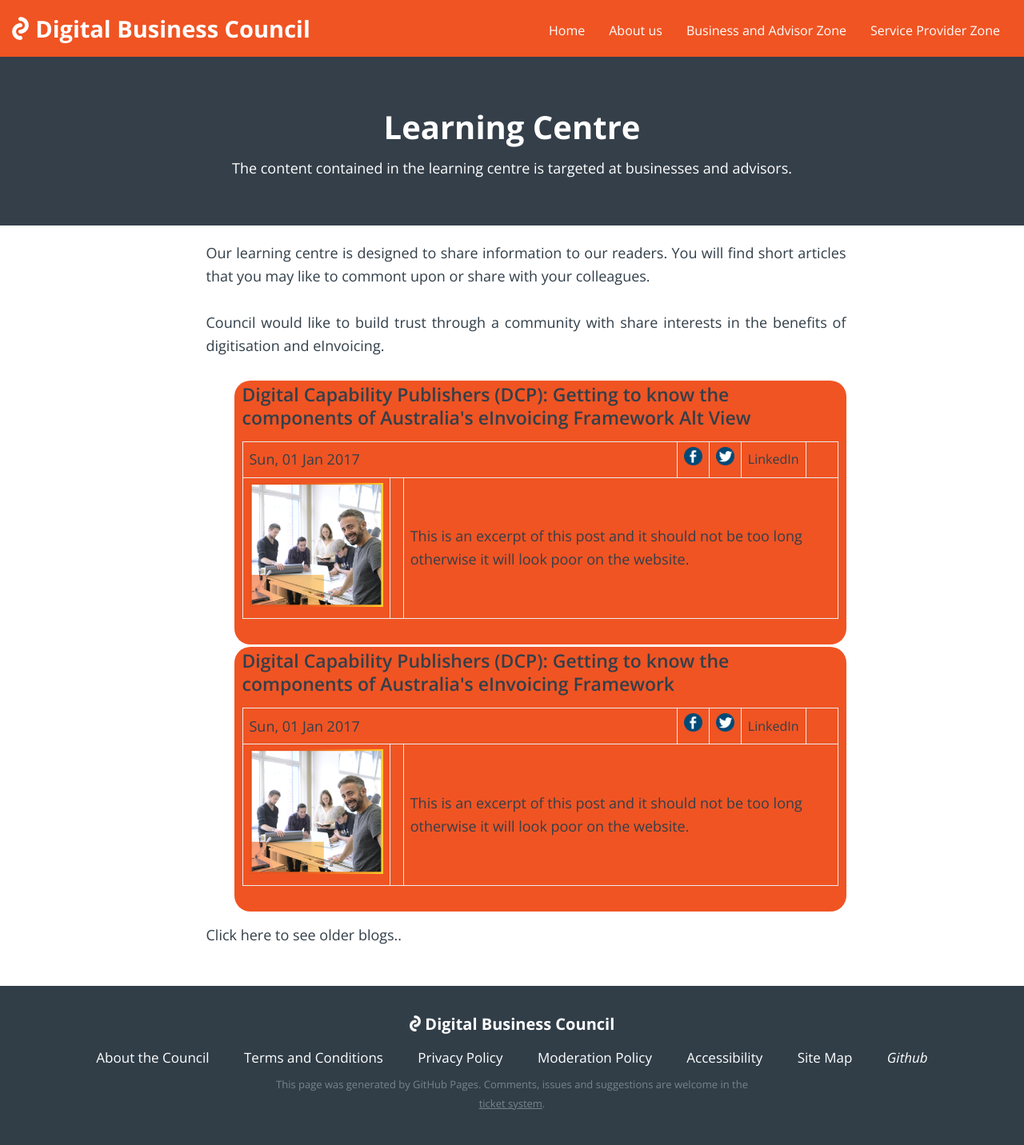
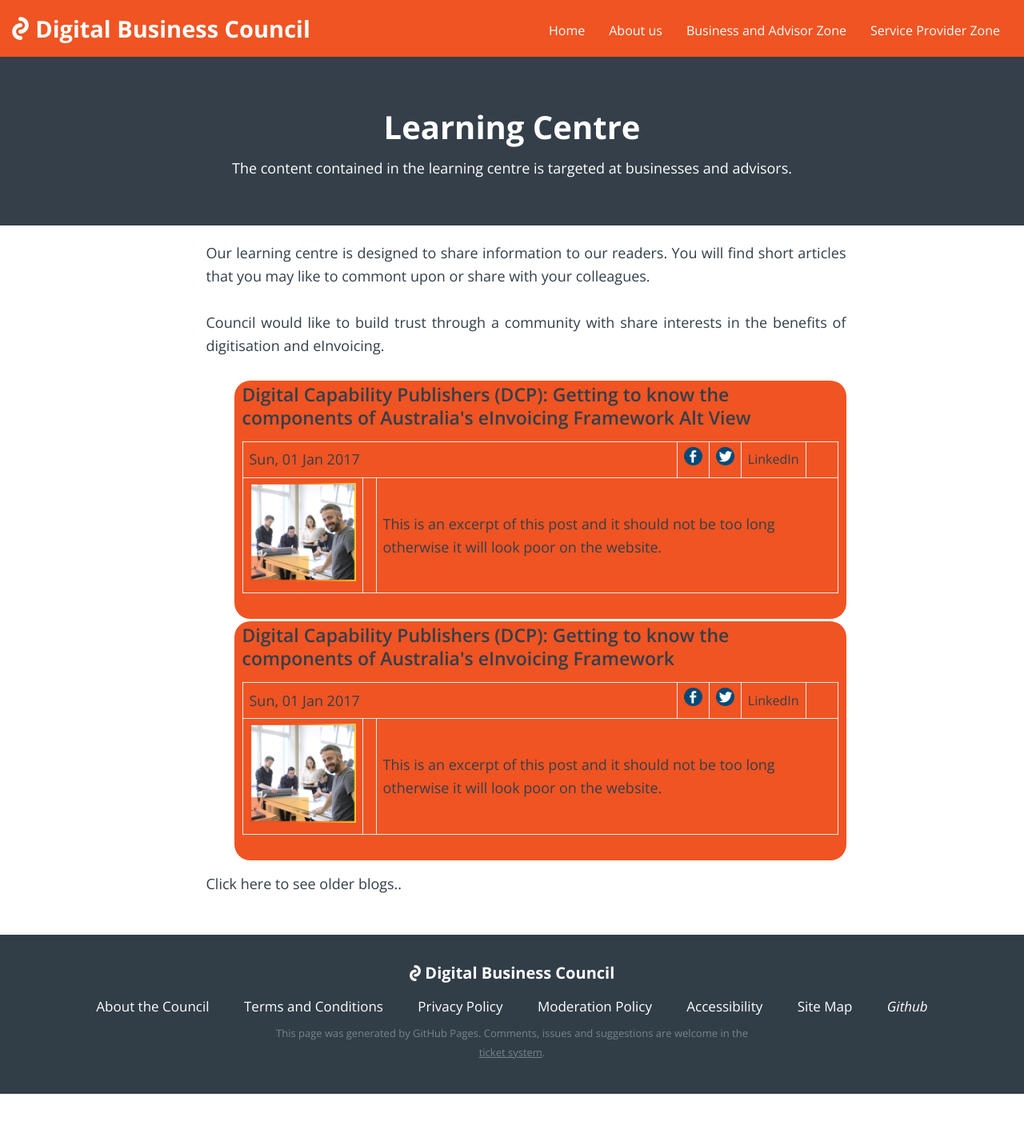
Before and after one commit to Digital-Business-Council/Digital-Business-Council.github.io, a Jekyll site: the page built from pages/business-zone/blogs/learning-centre.md, in a window 1280 px wide. Shown: the whole page at 80% size. Built offline with Jekyll 4.4.1, drawn with Linux system fonts in a browser that asks for light colours; after the commit the page ends 1368 px from its top, so only the background shows below that.

Commit message:
Update learning-centre.md

```diff
--- a/pages/business-zone/blogs/learning-centre.md
+++ b/pages/business-zone/blogs/learning-centre.md
@@ -31,10 +31,10 @@
     </td>
     </tr>
     <tr>
-    <td colspan="1">
+    <td width="150px">
     <img src="{{ blog-page.excerpt-image | absolute_url }}" />
     </td>
-    <td></td>
+    <td width="10px"></td>
     <td colspan="6">
     {{ blog-page.excerpt }}
     </td>
```
